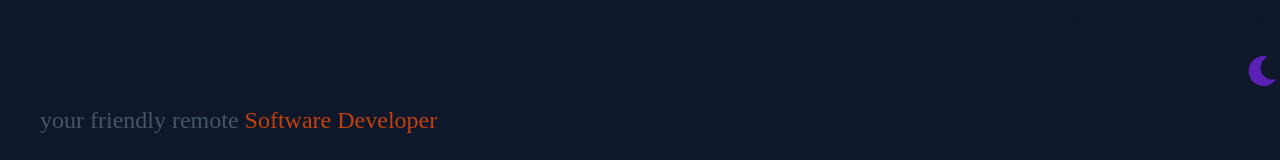
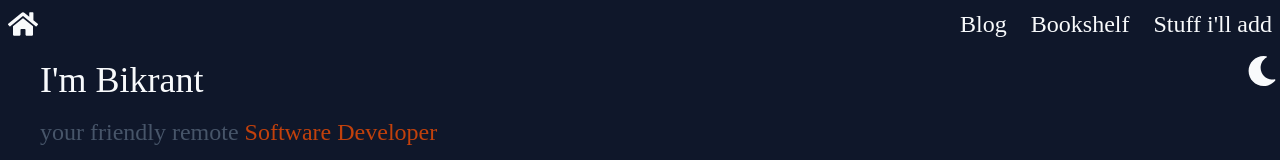
Before and after one commit to bikrantjajware/portfolio, a React (Create React App) app: page / in a window 1280 px wide. Shown: the top 160 px of the page. Built offline with nearby package versions, Linux system fonts and the light colour scheme; some icons are missing.

Commit message:
css fix, trying shadcn theming

```diff
--- a/src/App.js
+++ b/src/App.js
@@ -8,7 +8,7 @@ import { useState } from 'react';
 function App() {
   const [isDark, setIsDark] = useState(false);
   return (
-    <div className={`App ${isDark ? 'dark' : ''} bg-primary text-foreground`}>
+    <div className={`App ${isDark ? 'dark' : ''} bg-primary text-primary-foreground`}>
       <Navigation setIsDark={setIsDark} isDark={isDark} />
 
       <Routes>
--- a/src/components/navigation/index.jsx
+++ b/src/components/navigation/index.jsx
@@ -1,6 +1,6 @@
 import React, { useRef, useState } from 'react';
 import { Link, useNavigate } from 'react-router-dom';
-import { FaSun, FaMoon, FaBars, FaTimes } from 'react-icons/fa';
+import { FaSun, FaMoon, FaBars, FaHome } from 'react-icons/fa';
 import { useEffect } from 'react';
 
 const Navigation = ({ isDark, setIsDark }) => {
@@ -26,13 +26,13 @@ const Navigation = ({ isDark, setIsDark }) => {
       document.removeEventListener('mousedown', listener);
     };
   }, [dockedMenuModalRef]);
-  console.log({ showDockedMenu });
+
   return (
-    <header className="text-2xl px-2">
+    <header className="text-2xl p-2">
       <nav className="flex justify-between items-center">
         <div className="flexitems-center gap-4">
           <Link to="/" className="text-3xl">
-            Home
+            <FaHome />
           </Link>
         </div>
 
@@ -44,7 +44,7 @@ const Navigation = ({ isDark, setIsDark }) => {
           className="sm:hidden text-3xl cursor-pointer"
         />
         <div
-          className="absolute right-[-15px] rounded-lg top-12 text-3xl p-2 w-14 text-violet-800"
+          className="absolute right-[-15px] rounded-lg top-12 text-3xl p-2 w-14 "
           onClick={() => setIsDark(!isDark)}>
           {isDark ? <FaSun /> : <FaMoon />}
         </div>
@@ -53,7 +53,7 @@ const Navigation = ({ isDark, setIsDark }) => {
           className={`flex sm:hidden absolute w-[100%] top-[-100%] ${
             isClicked && (showDockedMenu ? 'animate-showNav' : 'animate-hideNav')
           }`}>
-          <ul className="flex gap-3 flex-col items-center bg-violet-50 rounded-xl  min-h-max w-[100%] shadow-xl py-5">
+          <ul className="flex gap-3 flex-col items-center bg-secondary text-secondary-foreground rounded-xl  min-h-max w-[100%] shadow-xl py-5">
             <li>
               <Link className="w-[100%]" to="blogs">
                 Blog
```
